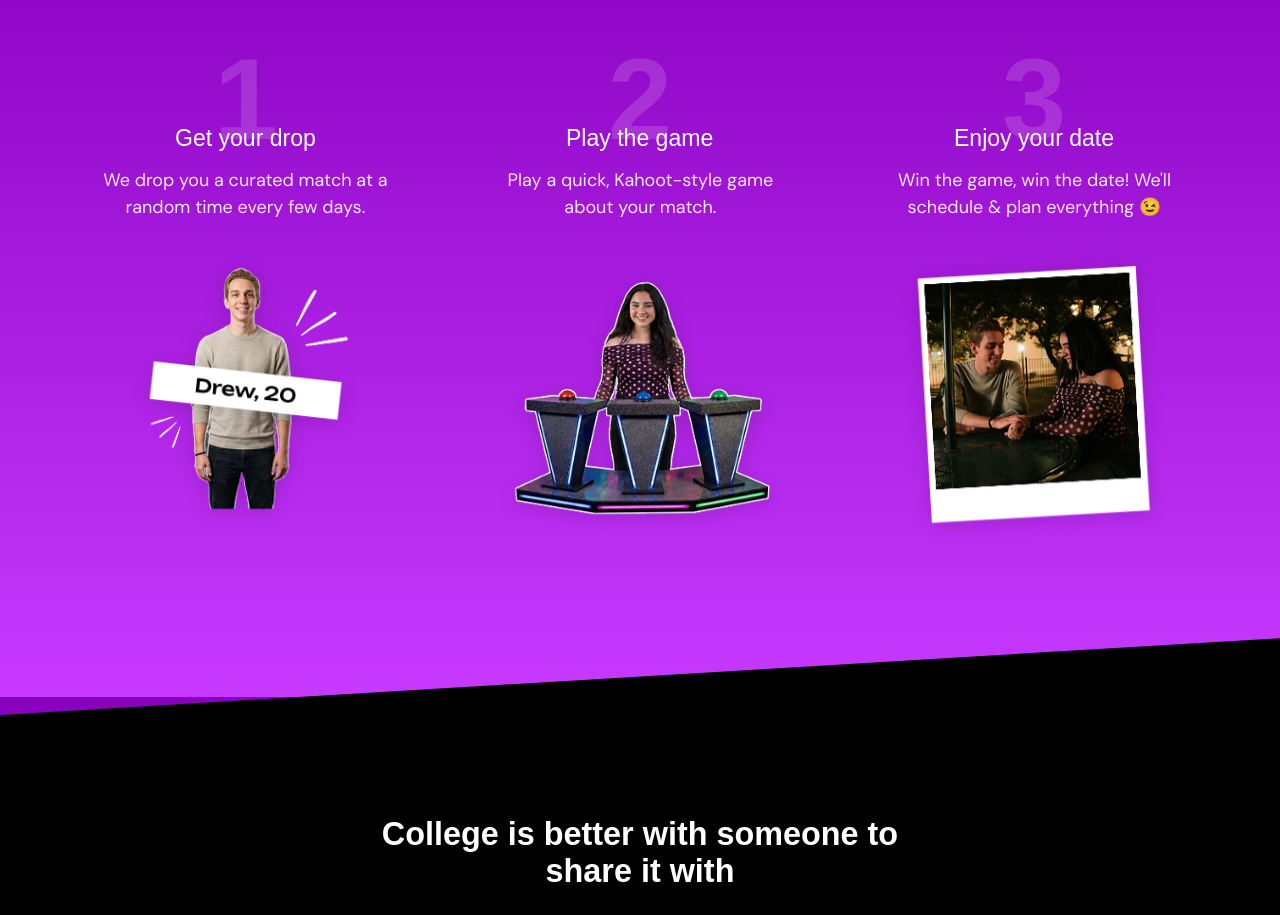
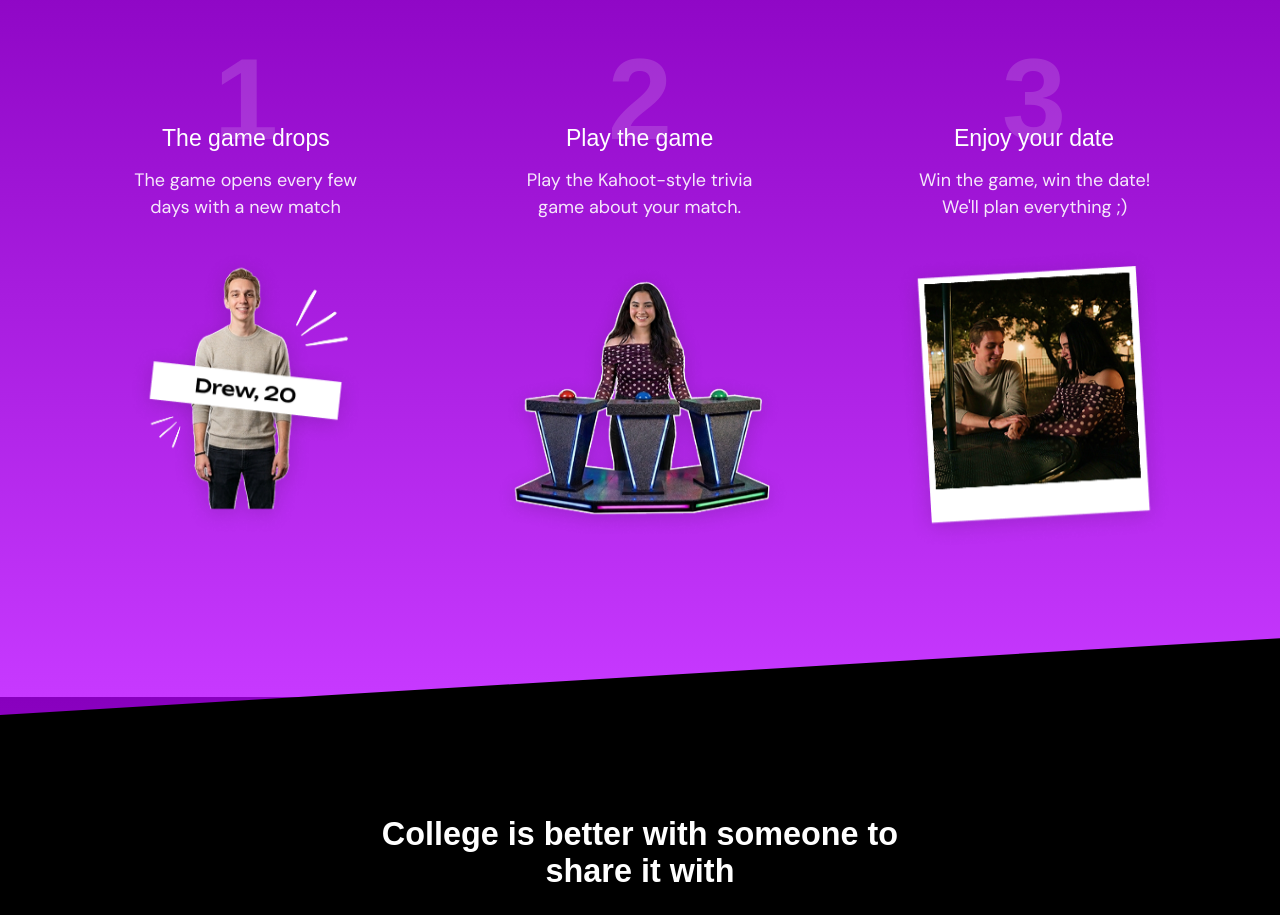
Before and after one commit to lumedating/lume_website, a React (Vite) app: page / in a window 1280 px wide. Shown: the part 903-1818 px from the top of the page. Built offline with nearby package versions, Linux system fonts and the light colour scheme; a web font is replaced by a local one.

Commit message:
Improve how it works steps & switch out hero screenshot

```diff
--- a/src/pages/Home.css
+++ b/src/pages/Home.css
@@ -281,7 +281,7 @@
   color: rgba(255, 255, 255, 0.9);
   line-height: 1.5;
   margin: 0;
-  max-width: 22rem;
+  max-width: 18rem;
   width: 100%;
   transform: translateY(var(--step-parallax-content));
   will-change: transform;
--- a/src/pages/Home.jsx
+++ b/src/pages/Home.jsx
@@ -59,23 +59,22 @@ const FAQ_ITEMS = [
 const HOW_IT_WORKS_STEPS = [
   {
     number: "1",
-    title: "Get your drop",
-    description: "We drop you a curated match at a random time every few days.",
+    title: "The game drops",
+    description: "The game opens every few days with a new match",
     image: step1Image,
     alt: "Student with dating profile tag",
   },
   {
     number: "2",
     title: "Play the game",
-    description: "Play a quick, Kahoot-style game about your match.",
+    description: "Play the Kahoot-style trivia game about your match.",
     image: step2Image,
     alt: "Person at game show podiums",
   },
   {
     number: "3",
     title: "Enjoy your date",
-    description:
-      "Win the game, win the date! We'll schedule & plan everything 😉",
+    description: "Win the game, win the date! We'll plan everything ;)",
     image: step3Image,
     alt: "Couple on a date",
   },
```
Also changed, not shown: src/assets/images/Hero Screenshot.png.
